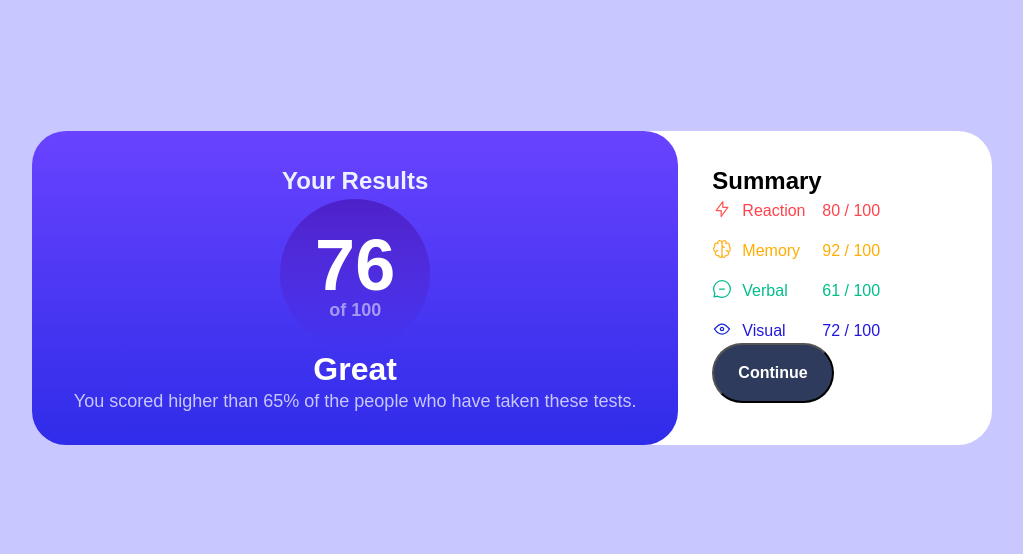
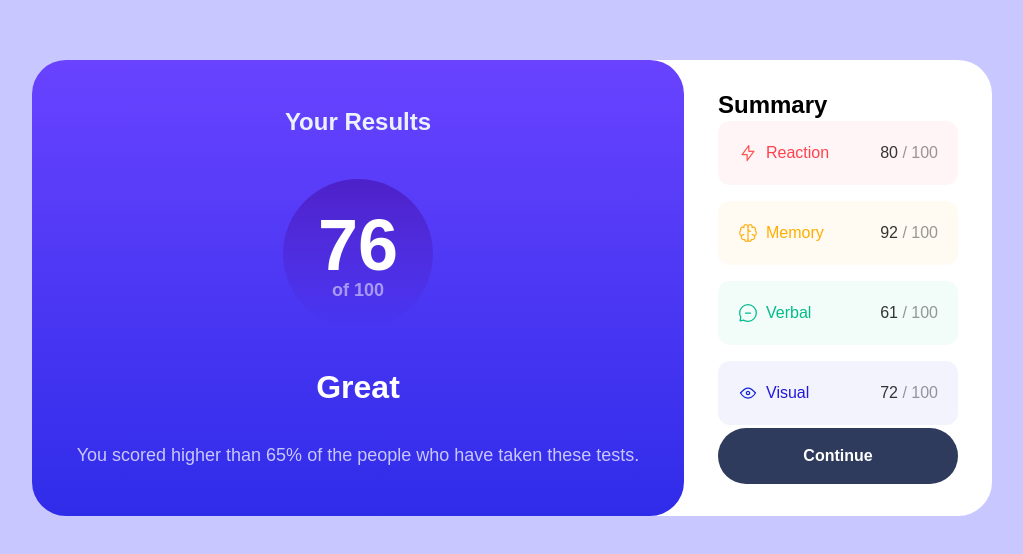
Before and after one commit to barryhanna/fem-results-summary-component, a React (Vite) app in the folder fem-results-summary-component-vite/: page / in a window 1280 px wide. Shown: the part 112-666 px from the top of the page, without its empty margins (128-1151 px from the left). Built offline with nearby package versions, Linux system fonts and the light colour scheme; a web font is replaced by a local one.

Commit message:
Add background colours to summary items

```diff
--- a/fem-results-summary-component-vite/src/components/ResultsPanel.jsx
+++ b/fem-results-summary-component-vite/src/components/ResultsPanel.jsx
@@ -2,7 +2,7 @@ import React from 'react';
 
 export default function ResultsPanel() {
   return (
-    <div className="results__panel">
+    <div className="results__panel flow">
       <h2 className="results__panel-header centre">Your Results</h2>
       <p className="results__score centre">
         76<span>of 100</span>
--- a/fem-results-summary-component-vite/src/components/SummaryItem.jsx
+++ b/fem-results-summary-component-vite/src/components/SummaryItem.jsx
@@ -5,9 +5,13 @@ export default function SummaryItem({ category, score }) {
 
   return (
     <div className={`summary__item summary__item-${category.toLowerCase()}`}>
-      <img src={iconSrc} />
-      <p className="">{category}</p>
-      <p>{score} / 100</p>
+      <div className="summary__item__icon">
+        <img src={iconSrc} />
+        <p className="">{category}</p>
+      </div>
+      <p className="summary__item__score">
+        <span>{score}</span> / 100
+      </p>
     </div>
   );
 }
--- a/fem-results-summary-component-vite/src/components/SummaryPanel.jsx
+++ b/fem-results-summary-component-vite/src/components/SummaryPanel.jsx
@@ -3,7 +3,7 @@ import SummaryItem from './SummaryItem';
 
 export default function SummaryPanel() {
   return (
-    <div className="summary__panel">
+    <div className="summary__panel flow">
       <h2>Summary</h2>
       <div className="summary__item-list">
         <SummaryItem category="Reaction" score={80}></SummaryItem>
--- a/fem-results-summary-component-vite/src/index.css
+++ b/fem-results-summary-component-vite/src/index.css
@@ -131,9 +131,16 @@ button {
   background-color: var(--clr-dark-blue);
   color: var(--clr-white);
   font-weight: bold;
-  width: fit-content;
+  width: 100%;
   padding: 1em 1.5em;
+  margin-top: 0.5em;
   border-radius: 128px;
+  border: none;
+}
+
+h1,
+h2 {
+  line-height: 1.1;
 }
 
 .panel__container {
@@ -145,7 +152,6 @@ button {
 }
 
 .panel__container > * {
-  width: 50%;
   padding: 2rem;
 }
 
@@ -217,24 +223,48 @@ button {
   --color: #333;
   --bg-color: #fff;
   display: grid;
-  grid-template-columns: 30px 80px 100px;
+  grid-template-columns: 100px 100px;
   color: var(--color);
-  /* background-color: rgba(--bg-color, 95%); */
+  background-color: var(--bg-color);
+  border-radius: 12px;
+  padding: 20px;
+}
+
+.summary__item__score {
+  color: hsla(0, 0%, 20%, 0.5);
+  margin-left: auto;
+}
+
+.summary__item__icon {
+  display: flex;
+  gap: 0.5rem;
+}
+
+.summary__item__score > span {
+  color: #333;
 }
 
 .summary__item-reaction {
   --color: var(--clr-reaction);
+  --bg-color: hsla(357, 100%, 63%, 0.05);
 }
 .summary__item-memory {
   --color: var(--clr-memory);
+  --bg-color: hsla(41, 100%, 50%, 0.05);
 }
 .summary__item-verbal {
   --color: var(--clr-verbal);
+  --bg-color: hsla(164, 100%, 37%, 0.05);
 }
 .summary__item-visual {
   --color: var(--clr-visual);
+  --bg-color: hsla(243, 81%, 48%, 0.05);
 }
 
 .centre {
   text-align: center;
 }
+
+.flow > * + * {
+  margin-top: 0.15em;
+}
```
